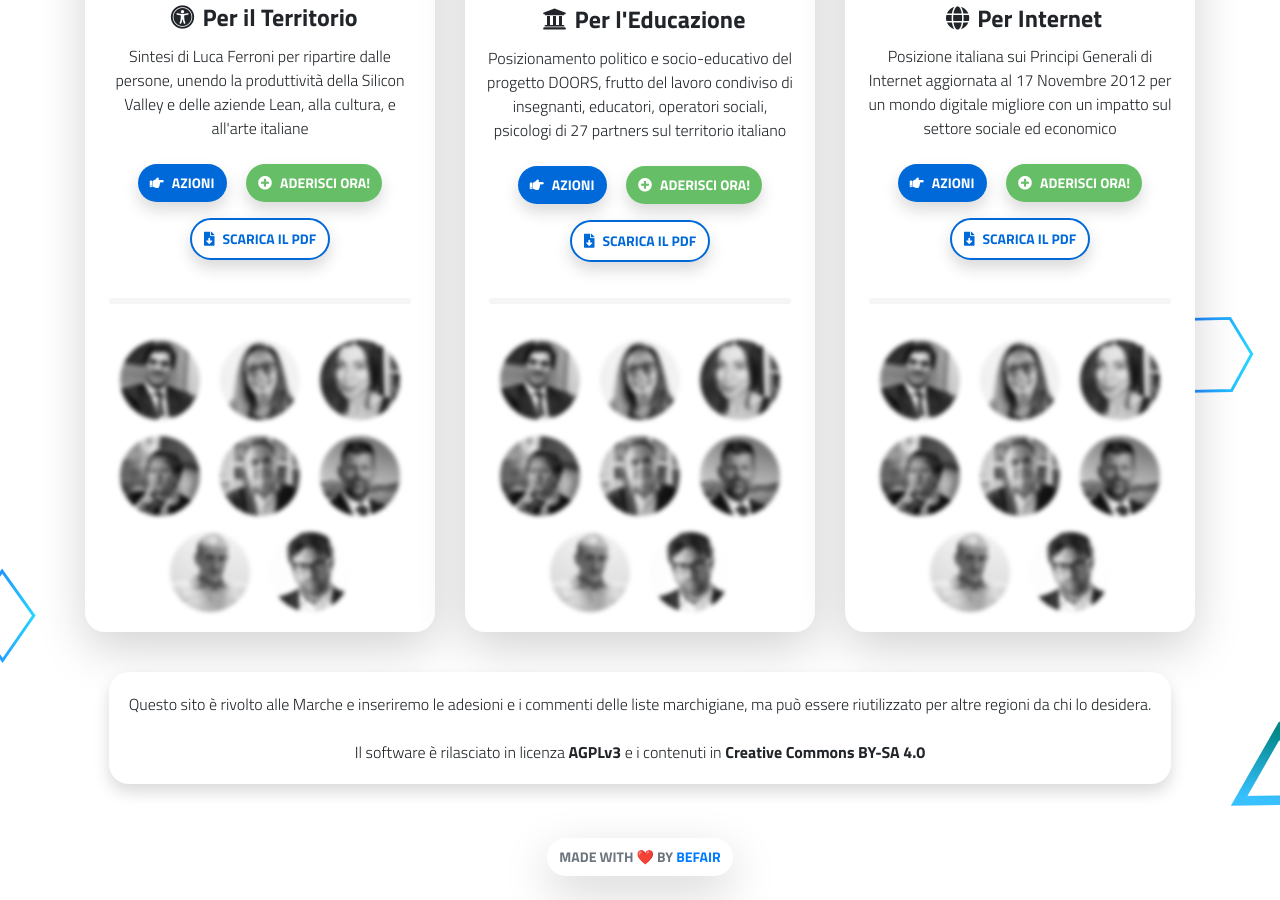
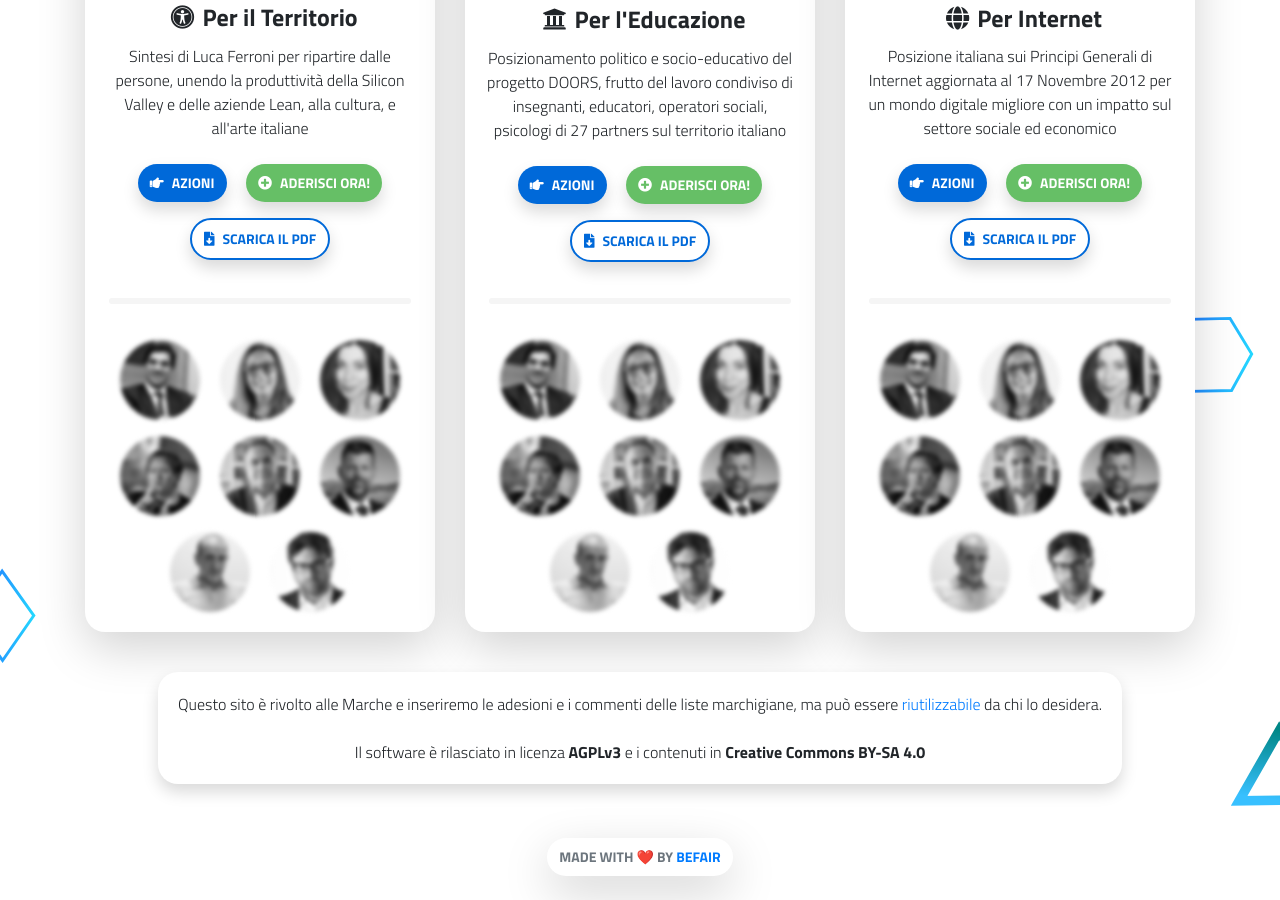
Before and after one commit to befair/elezioni.lucaferroni, a Jekyll site: the page built from index.html, in a window 1280 px wide and 900 px high, scrolled down 676 px. Built offline with Jekyll 4.4.1, drawn with Linux system fonts in a browser that asks for light colours; nearby versions of some CDN libraries.

Commit message:
Aggiunto link al repository GitHub

```diff
--- a/_layouts/default.html
+++ b/_layouts/default.html
@@ -97,7 +97,7 @@
                     <div class="card text-center bg-white my-3 shadow" style="margin: auto;">
                         <div class="card-body">
                             <p class="card-text">
-                                {{ page.sub }}
+                                Questo sito è rivolto alle Marche e inseriremo le adesioni e i commenti delle liste marchigiane, ma può essere <a href="https://github.com/befair/elezioni.lucaferroni">riutilizzabile</a> da chi lo desidera.
                                 <br>
                                 <br>
                                 Il software è rilasciato in licenza <b>AGPLv3</b> e i contenuti
--- a/index.html
+++ b/index.html
@@ -1,5 +1,4 @@
 ---
 layout: default
 title: Elezioni Marche 2020
-sub: Questo sito è rivolto alle Marche e inseriremo le adesioni e i commenti delle liste marchigiane, ma può essere riutilizzato per altre regioni da chi lo desidera.
 ---
```
